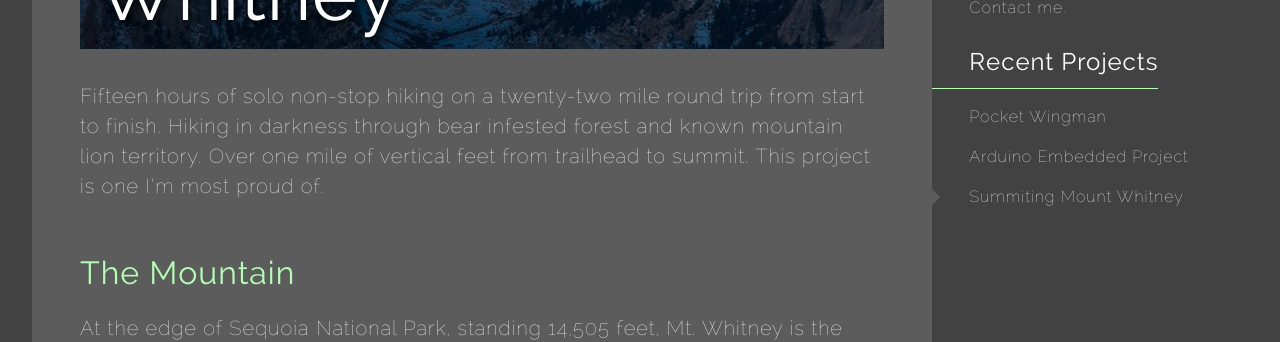
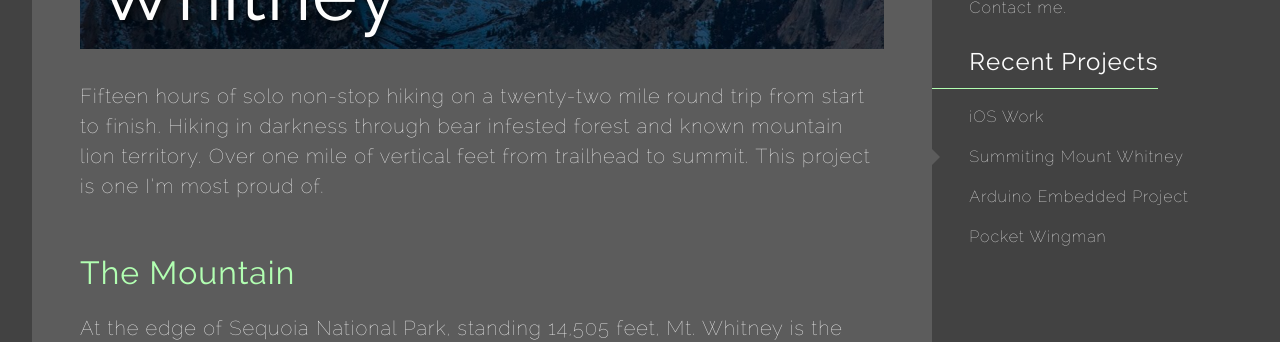
Before and after one commit to jefdewitt/jekyll_portfolio, a Jekyll site: the page built from _projects/2016-11-07-summiting-mt-whitney.markdown, in a window 1280 px wide and 900 px high, scrolled down 424 px. Shown: the part 153-495 px from the top of the window. Built offline with Jekyll 4.4.1, drawn with Linux system fonts in a browser that asks for light colours; nearby versions of some CDN libraries.

Commit message:
removes limit on projects that display in sidebar

```diff
--- a/_includes/sidebar.html
+++ b/_includes/sidebar.html
@@ -24,10 +24,8 @@
 
         <ul class="post-list">
           {% if page.url contains 'projects' %}
-              {% for project in site.projects limit: 3 %}
+              {% for project in site.projects reversed sort:'date' %}
                 <li>
-                  <!-- <span class="post-meta">{{ post.date | date: "%b %-d, %Y" }}</span> -->
-
                   <h3>
                     <a class="post-link" {% if page.url == project.url %}id='current'{% endif %} href="{{ project.url | prepend: site.baseurl }}">{{ project.title }}</a>
                   </h3>
--- a/_projects/2016-11-02-arduino-embedded-project.markdown
+++ b/_projects/2016-11-02-arduino-embedded-project.markdown
@@ -3,6 +3,7 @@ layout: project-template
 title:  "Arduino Embedded Project"
 image:  arduino-mega-2560-pinout.jpg
 link:   https://www.arduino.cc/
+date:   2016-11-02 09:08:11 -0400
 ---
 Who wouldn't want to build a robot? Over the summer I had the opportunity and I took it. Admittedly, it wasn't high art like the Roomba or Johnny 5 but it was still awesome.
 
--- a/_projects/2016-11-07-summiting-mt-whitney.markdown
+++ b/_projects/2016-11-07-summiting-mt-whitney.markdown
@@ -3,6 +3,7 @@ layout: project-template
 title:  "Summiting Mount Whitney"
 image:  mt-whitney-sunrise.jpg
 link:   https://www.nps.gov/seki/planyourvisit/whitney.htm
+date:   2016-11-07 09:08:11 -0400
 ---
 Fifteen hours of solo non-stop hiking on a twenty-two mile round trip from start to finish. Hiking in darkness through bear infested forest and known mountain lion territory. Over one mile of vertical feet from trailhead to summit. This project is one I'm most proud of.
 
--- a/_projects/2016-12-04-ios-work.markdown
+++ b/_projects/2016-12-04-ios-work.markdown
@@ -3,6 +3,7 @@ layout: project-template
 title:  "iOS Work"
 image:  ios-work.jpg
 link:
+date:   2016-12-04 09:08:11 -0400
 ---
 This project is kind of a two-birds-one-stone kind of deal for me. First off, I'm bolstering my JavaScript chops by creating some pretty rad interactions for this page. Interactions I've seen probably done better by a more senior dev I had the fortune to work with but I've been wanting to do this awhile now. And for the other bird...
 
```
Also changed, not shown: _projects/2016-10-25-pocket-wingman.md (+1 -0 lines).
